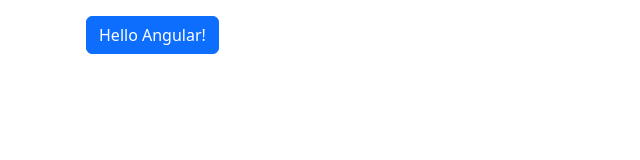
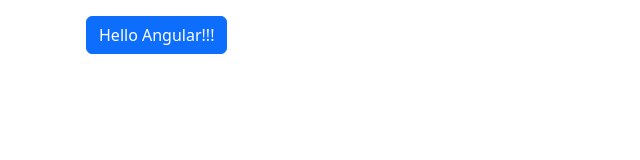
Before and after one commit to Klewiu/house-site-app, an Angular app: page / in a window 1280 px wide. Shown: the top 160 px of the page, without its empty margins (0-640 px from the left). Built offline with nearby package versions, Linux system fonts and the light colour scheme.

Commit message:
Initial Commit

```diff
--- a/src/app/app.component.html
+++ b/src/app/app.component.html
@@ -1,3 +1,3 @@
 <div class="container p-3">
-  <button class="btn btn-primary">Hello Angular!</button>
+  <button class="btn btn-primary">Hello Angular!!!</button>
 </div>
```
